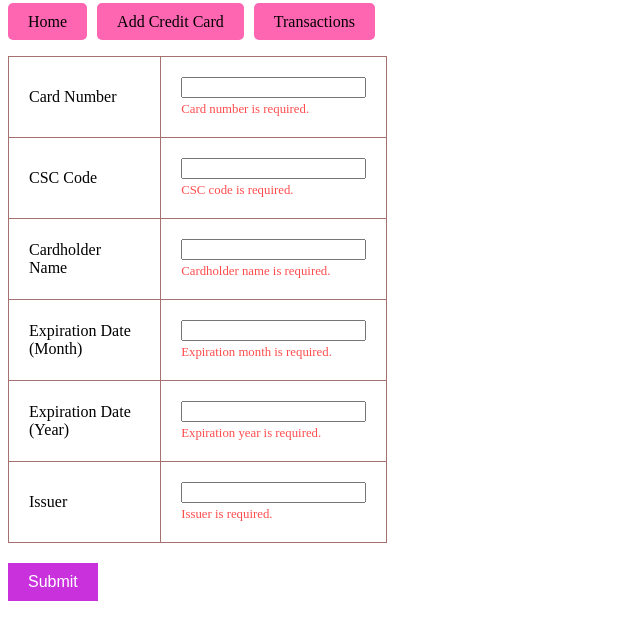
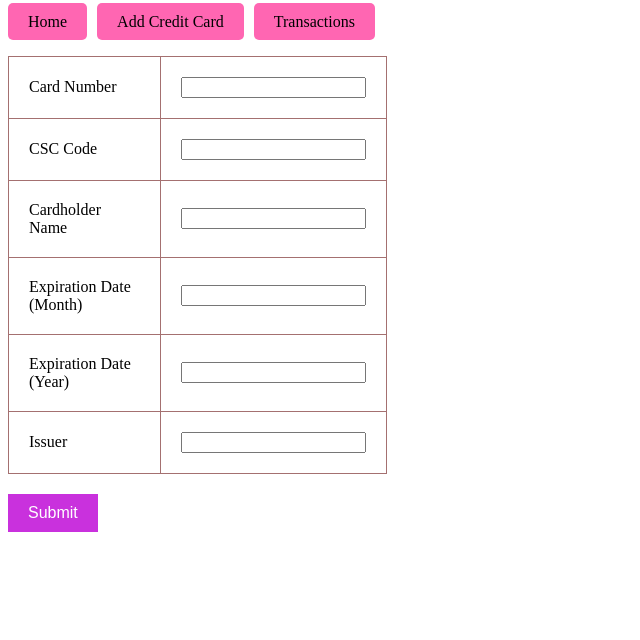
Before and after one commit to Jzjepsen/AFE-Exercises-and-Assignments, an Angular app in the folder Assignments/handin01/: page /add-credit-card in a window 1280 px wide. Shown: the top 640 px of the page, without its empty margins (0-640 px from the left). Built offline with nearby package versions, Linux system fonts and the light colour scheme.

Commit message:
fixed small bugs in AddCreditCardComponent validation

```diff
--- a/Assignments/handin01/src/app/add-credit-card/add-credit-card.component.css
+++ b/Assignments/handin01/src/app/add-credit-card/add-credit-card.component.css
@@ -42,3 +42,15 @@ table {
 .submit-button-container {
   margin-top: 20px; /* Adjust this value based on your design needs */
 }
+
+
+/* Remove number input arrows for various browsers */
+input[type="number"]::-webkit-inner-spin-button,
+input[type="number"]::-webkit-outer-spin-button {
+    -webkit-appearance: none;
+    margin: 0;
+}
+
+input[type="number"] {
+    -moz-appearance: textfield;
+}
--- a/Assignments/handin01/src/app/add-credit-card/add-credit-card.component.html
+++ b/Assignments/handin01/src/app/add-credit-card/add-credit-card.component.html
@@ -2,52 +2,46 @@
   <table>
     <!-- card_number field -->
     <tr>
-          <td>
-            <label for="cardNumber">Card Number</label>
-          </td>
+      <td><label for="cardNumber">Card Number</label></td>
       <td>
         <input type="text" id="cardNumber" name="cardNumber" formControlName="card_number">
-            <div *ngIf="form.get('card_number')?.invalid" class="error-message">
+        <div *ngIf="form.get('card_number')?.invalid && form.get('card_number')?.touched" class="error-message">
           <div *ngIf="form.get('card_number')?.hasError('required')">Card number is required.</div>
           <div *ngIf="form.get('card_number')?.hasError('pattern')">Card number must contain only numbers.</div>
           <div *ngIf="form.get('card_number')?.hasError('cardNumberLength')">Card number must be between 7 and 16 digits.</div>
         </div>
       </td>
     </tr>
+
     <!-- csc_code field -->
     <tr>
-    <td>
-      <label for="cscCode">CSC Code</label>
-    </td>
+      <td><label for="cscCode">CSC Code</label></td>
       <td>
         <input type="number" id="cscCode" name="cscCode" formControlName="csc_code">
-      <div *ngIf="form.get('csc_code')?.invalid" class="error-message">
+        <div *ngIf="form.get('csc_code')?.invalid && form.get('csc_code')?.touched" class="error-message">
           <div *ngIf="form.get('csc_code')?.hasError('required')">CSC code is required.</div>
-        <div *ngIf="form.get('csc_code')?.hasError('pattern')">CSC code must contain only numbers.</div>
-        <div *ngIf="form.get('csc_code')?.hasError('minlength') || form.get('csc_code')?.hasError('maxlength')">CSC code must be 3 digits.</div>
+          <div *ngIf="form.get('csc_code')?.hasError('pattern') && form.get('csc_code')?.value?.length !== 3">CSC code must be exactly 3 numbers.</div>
         </div>
       </td>
     </tr>
+
     <!-- cardholder name field -->
     <tr>
-    <td>
-      <label for="cardholder_name">Cardholder Name</label>
-    </td>
+      <td><label for="cardholder_name">Cardholder Name</label></td>
       <td>
         <input type="text" id="cardholder_name" name="cardholderName" formControlName="cardholder_name">
-      <div *ngIf="form.get('cardholder_name')?.invalid" class="error-message">
+        <div *ngIf="form.get('cardholder_name')?.invalid && form.get('cardholder_name')?.touched" class="error-message">
           <div *ngIf="form.get('cardholder_name')?.hasError('required')">Cardholder name is required.</div>
         </div>
       </td>
     </tr>
+
     <!-- Expiration date month field -->
     <tr>
-    <td>
-      <label for="expirationDateMonth">Expiration Date (Month)</label>
-    </td>
+      <td><label for="expirationDateMonth">Expiration Date (Month)</label></td>
       <td>
         <input type="number" id="expirationDateMonth" name="expirationDateMonth" formControlName="expiration_date_month">
-      <div *ngIf="form.get('expiration_date_month')?.invalid" class="error-message">
+        <div *ngIf="form.get('expiration_date_month')?.invalid && form.get('expiration_date_month')?.touched" class="error-message">
           <div *ngIf="form.get('expiration_date_month')?.hasError('required')">Expiration month is required.</div>
           <div *ngIf="form.get('expiration_date_month')?.hasError('pattern')">Expiration month must contain only numbers.</div>
           <div *ngIf="form.get('expiration_date_month')?.hasError('min') || form.get('expiration_date_month')?.hasError('max')">Expiration month must be in the range 1-12.</div>
@@ -57,25 +51,22 @@
 
     <!-- Expiration date year field -->
     <tr>
-    <td>
-      <label for="expirationDateYear">Expiration Date (Year)</label>
-    </td>
+      <td><label for="expirationDateYear">Expiration Date (Year)</label></td>
       <td>
         <input type="number" id="expirationDateYear" name="expirationDateYear" formControlName="expiration_date_year">
-      <div *ngIf="form.get('expiration_date_year')?.invalid" class="error-message">
+        <div *ngIf="form.get('expiration_date_year')?.invalid && form.get('expiration_date_year')?.touched" class="error-message">
           <div *ngIf="form.get('expiration_date_year')?.hasError('required')">Expiration year is required.</div>
           <!-- You can add more validations and messages for the year field if needed -->
         </div>
       </td>
     </tr>
+
     <!-- Issuer field -->
     <tr>
-  <td>
-    <label for="issuer">Issuer</label>
-  </td>
+      <td><label for="issuer">Issuer</label></td>
       <td>
         <input type="text" id="issuer" name="issuer" formControlName="issuer">
-    <div *ngIf="form.get('issuer')?.invalid" class="error-message">
+        <div *ngIf="form.get('issuer')?.invalid && form.get('issuer')?.touched" class="error-message">
           <div *ngIf="form.get('issuer')?.hasError('required')">Issuer is required.</div>
         </div>
       </td>
@@ -83,4 +74,7 @@
   </table>
 
   <!-- Add a button that calls the onSubmit method when clicked with margin -->
-<button type="submit" class="custom-button" style="margin-top: 20px;">Submit</button>
+  <div class="submit-button-container">
+    <button type="submit" class="custom-button">Submit</button>
+  </div>
+</form>
--- a/Assignments/handin01/src/app/add-credit-card/add-credit-card.component.ts
+++ b/Assignments/handin01/src/app/add-credit-card/add-credit-card.component.ts
@@ -25,9 +25,7 @@ export class AddCreditCardComponent {
         '',
         [
           Validators.required,
-          Validators.pattern('^[0-9]*$'), //allow only numerical input
-          Validators.minLength(3),
-          Validators.maxLength(3)
+          Validators.pattern('^[0-9]{3}$') // ensures only 3 numeric characters
         ]
       ],
       cardholder_name: [
@@ -40,7 +38,7 @@ export class AddCreditCardComponent {
         '',
         [
           Validators.required,
-          Validators.pattern('^[1-12]*$'),
+          Validators.pattern('^[0-9]*$'),
           Validators.min(1),
           Validators.max(12)
         ]
```
Lines whose indentation alone changed are shown as unchanged.
